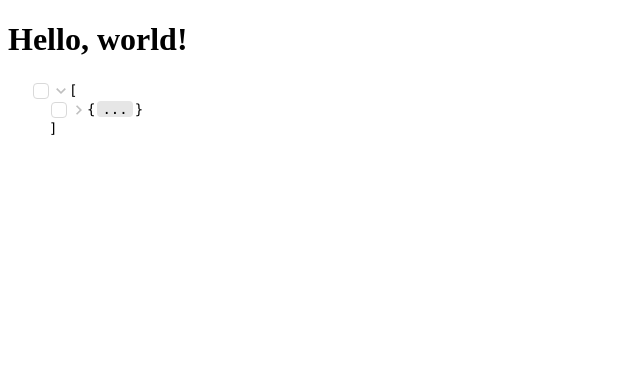
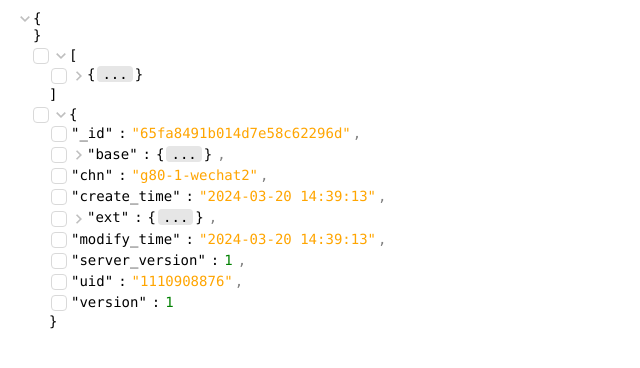
Before and after one commit to Neigb/json-view, a React (Vite) app: page / in a window 1280 px wide. Shown: the top 368 px of the page, without its empty margins (0-640 px from the left). Built offline with nearby package versions, Linux system fonts and the light colour scheme.

Commit message:
修复配置设置问题

```diff
--- a/packages/JsonView.tsx
+++ b/packages/JsonView.tsx
@@ -13,12 +13,15 @@ import {
   JsonContextType,
 } from "./global";
 
+const isUndefined = (value: unknown) => value === undefined;
+
 const JsonView: React.FC<JsonViewProps> = function ({
   value,
   selectable,
   showStringQuotes,
   defaultExpanded,
   defaultExpandDepth,
+  showValueTypes,
   iconSize,
   onSelect,
   className,
@@ -36,19 +39,14 @@ const JsonView: React.FC<JsonViewProps> = function ({
     const dfs = (value: BaseValueType, path: string) => {
       const dict: Record<string, boolean> = {};
       const valueType = getValueType(value);
-      if (valueType === TypeEnum.Object) {
-        for (const key in value as Dict) {
+      if (valueType === TypeEnum.Object || valueType === TypeEnum.Array) {
+        const keys = Object.keys(value as Dict);
+        for (const key of keys) {
           const newPath = `${path}.${key}`;
           Object.assign(dict, dfs((value as Dict)[key], newPath));
         }
-        const selfSelected = Object.keys(dict).some((key) => dict[key]);
-        dict[path] = selfSelected;
-      } else if (valueType === TypeEnum.Array) {
-        (value as Array<BaseValueType>).forEach((item, index) => {
-          const newPath = `${path}.${index}`;
-          Object.assign(dict, dfs(item, newPath));
-        });
-        const selfSelected = Object.keys(dict).some((key) => dict[key]);
+        const dict_keys = Object.keys(dict);
+        const selfSelected = !dict_keys.length || dict_keys.some((key) => dict[key]);
         dict[path] = selfSelected;
       } else {
         dict[path] = true;
@@ -234,11 +232,12 @@ const JsonView: React.FC<JsonViewProps> = function ({
   };
   const props: JsonContextType = {
     ...defaultValue,
-    selectable: selectable || defaultValue.selectable,
-    showStringQuotes: showStringQuotes || defaultValue.showStringQuotes,
+    selectable: isUndefined(selectable) ? defaultValue.selectable : selectable!,
+    showStringQuotes: isUndefined(showStringQuotes) ? defaultValue.showStringQuotes : showStringQuotes!,
     iconSize: iconSize || defaultValue.iconSize,
-    defaultExpanded: defaultExpanded || defaultValue.defaultExpanded,
+    defaultExpanded: isUndefined(defaultExpanded) ? defaultValue.defaultExpanded : defaultExpanded!,
     defaultExpandDepth: defaultExpandDepth || defaultValue.defaultExpandDepth,
+    showValueTypes: isUndefined(showValueTypes) ? defaultValue.showValueTypes : showValueTypes!,
     selectedValue,
     onSelect: _onSelect,
     selectedInfo,
--- a/packages/global.ts
+++ b/packages/global.ts
@@ -107,6 +107,7 @@ export interface JsonViewProps {
   indent?: number;
   iconSize?: number;
   showStringQuotes?: boolean;
+  showValueTypes?: boolean;
   className?: string;
   style?: React.CSSProperties;
   onSelect?: (selected: BaseValueType, key: SelectKeyType, value: BaseValueType, type: "select" | "unselect") => void;
--- a/src/App.tsx
+++ b/src/App.tsx
@@ -13,11 +13,82 @@ export default function App() {
     j: null,
     l: undefined,
   }];
+  const json = {
+    _id: "65fa8491b014d7e58c62296d",
+    base: {
+      app_env: "wechat",
+      app_env_sdk: "3.3.4",
+      app_env_ver: "8.0.47",
+      brand: "vivo",
+      chn: "g80-1-wechat2",
+      debug: "0",
+      ev: "2",
+      gsdk_ver: "3.12.0",
+      ip: "222.75.226.118",
+      language: "zh_CN",
+      model: "V2266A",
+      mp_query: {},
+      os_ver: "Android 14",
+      platform: "android",
+      scene: "1106",
+      user_agent:
+        "Mozilla/5.0 (Linux; Android 14; V2266A Build/UP1A.231005.007; wv) AppleWebKit/537.36 (KHTML, like Gecko) Version/4.0 Chrome/116.0.0.0 Mobile Safari/537.36 XWEB/1160065 MMWEBSDK/20231202 MMWEBID/9416 MicroMessenger/8.0.47.2560(0x28002F3F) WeChat/arm64 Weixin NetType/WIFI Language/zh_CN ABI/arm64 MiniProgramEnv/android",
+      vc: 10102,
+      ver: "1.1.2",
+      wx_app: "8.0.47",
+      wx_sdk: "3.3.4",
+    },
+    chn: "g80-1-wechat2",
+    create_time: "2024-03-20 14:39:13",
+    ext: {
+      appBootCount: 1,
+      challenge_num: 0,
+      fist_lv2: true,
+      game_celestial_num: 0,
+      game_classical_num: 0,
+      game_skill_num: 0,
+      infinite: false,
+      infinite10: false,
+      infinite11: false,
+      infinite2: false,
+      infinite3: false,
+      infinite4: false,
+      infinite5: false,
+      infinite6: false,
+      infinite7: false,
+      infinite8: false,
+      infinite9: false,
+      lastLoginTime: 1710916752409,
+      last_time: 1710916752409,
+      main_level_lv: 1,
+      main_num_lv: 1,
+      main_speed_lv: 1,
+      main_video_num: 0,
+      max_lv: 1,
+      music_switch: true,
+      play_times: 0,
+      skill_lv: {
+        skill_101: 0,
+      },
+      snake_skin: [],
+      sound_switch: true,
+      support_score: {},
+      totalLoginDay: 1,
+      use_prop1: 0,
+      use_prop2: 0,
+      use_prop3: 0,
+    },
+    modify_time: "2024-03-20 14:39:13",
+    server_version: 1,
+    uid: "1110908876",
+    version: 1,
+  };
   const selectable = true;
   return (
     <div>
-      <h1>Hello, world!</h1>
+      <JsonView value={{}} />
       <JsonView value={test} style={{ width: "400px" }} onSelect={console.log} selectable={selectable} />
+      <JsonView value={json} selectable={true} showValueTypes={false} />
     </div>
   );
 }
```
